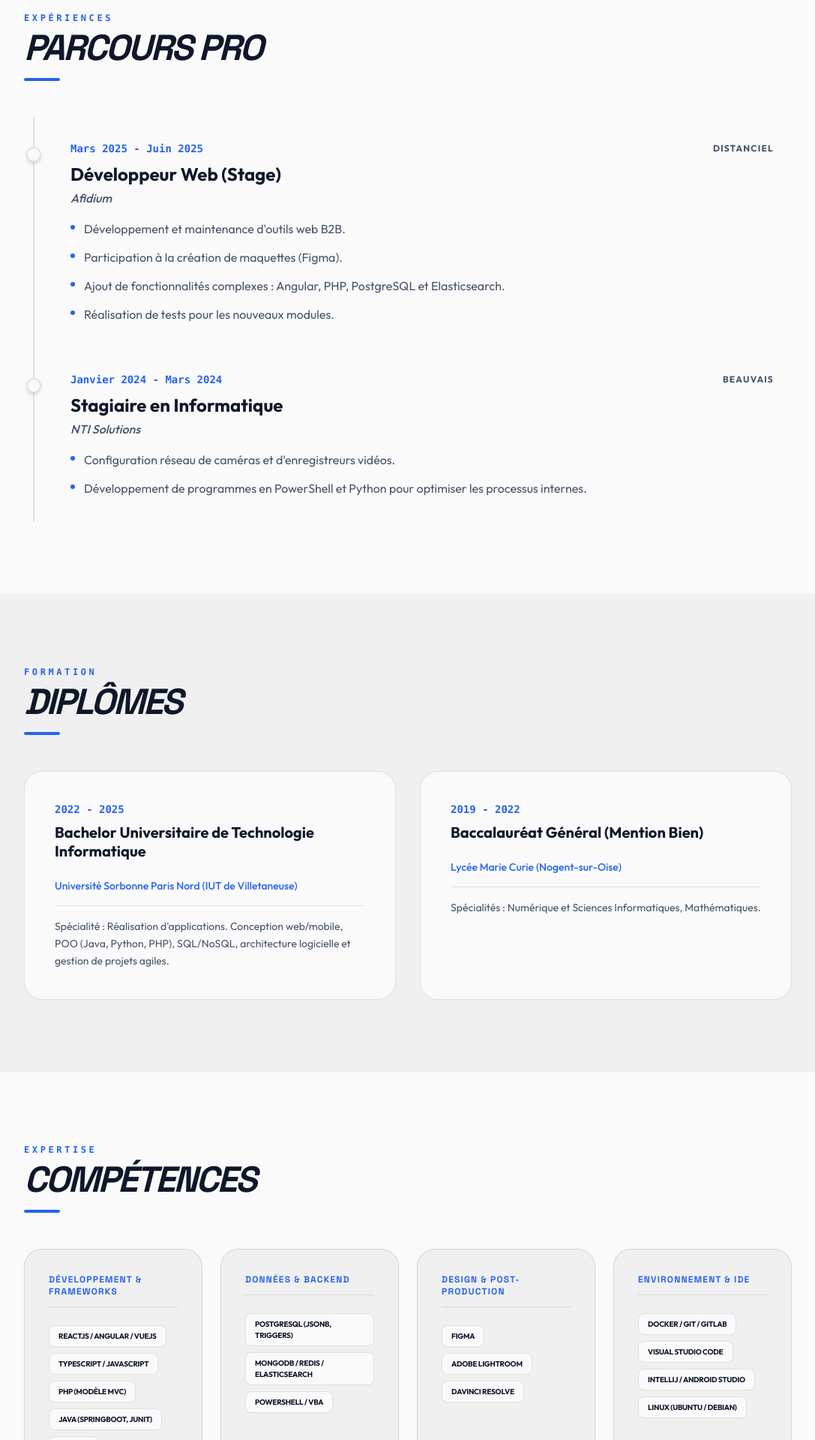
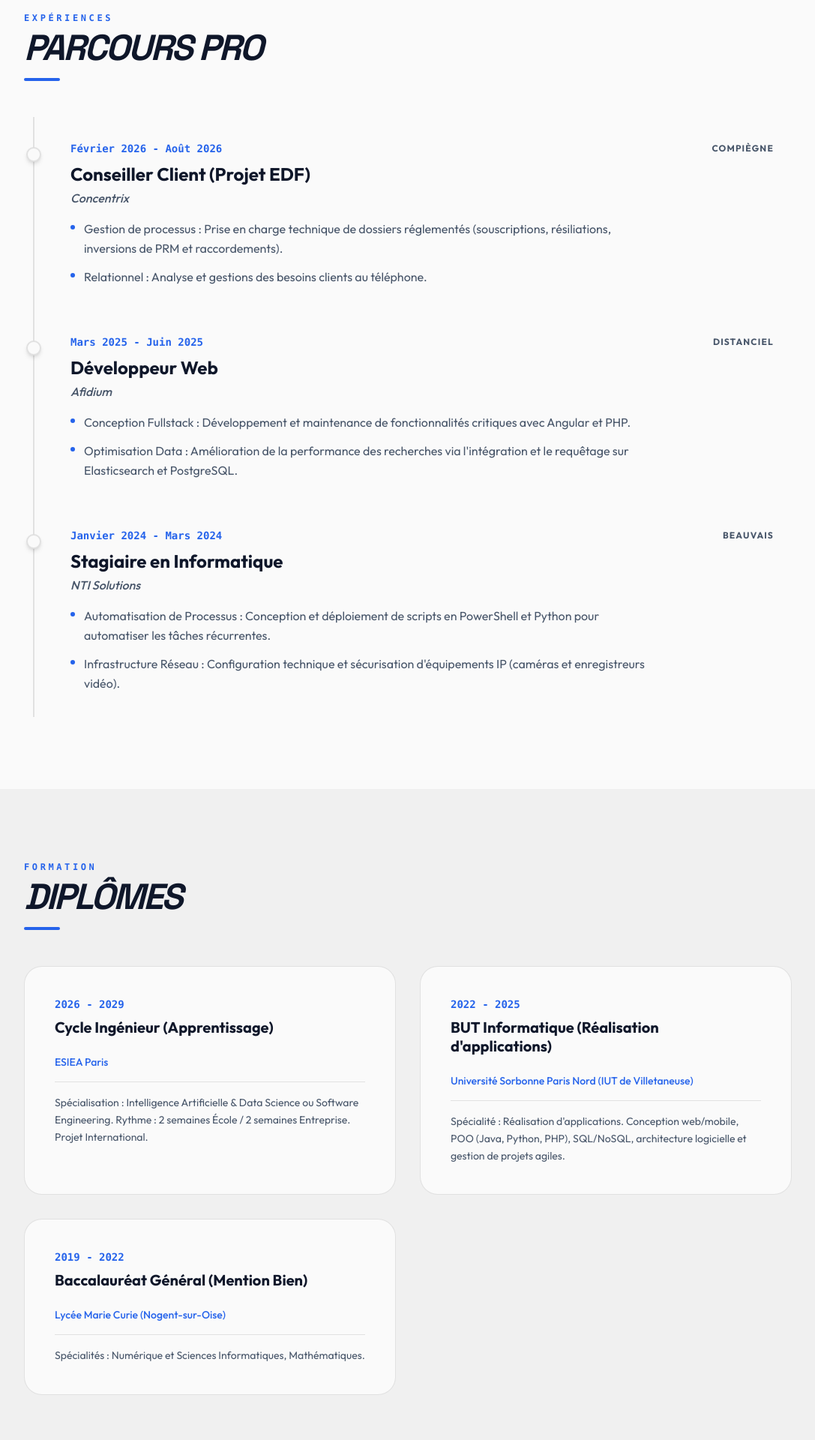
Before and after one commit to ManseurNassim/Porfolio-NassimMANSEUR, a React (Vite) app: page / in a window 1280 px wide. Shown: the part 880-2800 px from the top of the page at 75% size, without its empty margins (96-1183 px from the left). Built offline with nearby package versions, Linux system fonts and the light colour scheme.

Commit message:
Mise a jour : alignement des textes avec le CV et reorganisation des sections

```diff
--- a/App.tsx
+++ b/App.tsx
@@ -139,12 +139,12 @@ const App: React.FC = () => {
             <div className="absolute inset-0 bg-[var(--accent)]/10 mix-blend-color group-hover:opacity-0 transition-opacity"></div>
           </div>
           <div className="text-center md:text-left flex-1">
-            <h2 className="text-[var(--accent)] font-mono text-sm tracking-widest mb-4 uppercase font-bold">Développeur Fullstack</h2>
+            <h2 className="text-[var(--accent)] font-mono text-sm tracking-widest mb-4 uppercase font-bold">Apprenti Ingénieur en Informatique</h2>
             <h1 className="text-5xl md:text-7xl font-heading font-black mb-4 tracking-tighter leading-none">
               Nassim <span className="text-[var(--text-secondary)] block md:inline italic">Manseur</span>
             </h1>
             <p className="text-xl md:text-2xl text-[var(--text-secondary)] font-light max-w-2xl mb-10 leading-relaxed">
-              Diplômé d'un <span className="text-[var(--text-primary)] font-medium">BUT Informatique</span>, je suis à la recherche de nouvelles opportunités en <span className="text-[var(--text-primary)] font-medium">poursuite d'études</span> ou en <span className="text-[var(--text-primary)] font-medium">milieu professionnel</span>.
+              Titulaire d'un <span className="text-[var(--text-primary)] font-medium">BUT Informatique</span>, j'intègre l'<span className="text-[var(--text-primary)] font-medium">ESIEA</span> pour un cursus d'ingénieur. Je recherche une <span className="text-[var(--text-primary)] font-medium">alternance</span> centrée sur le Software Engineering ou la Data/IA.
             </p>
             <div className="flex flex-wrap justify-center md:justify-start gap-4">
               <a href="#contact" className={`bg-[var(--accent)] text-white ${buttonMainStyles}`}>
@@ -216,61 +216,6 @@ const App: React.FC = () => {
         </div>
       </section>
 
-      {/* Skills Grid */}
-      <section id="skills" className="py-24 px-6 bg-[var(--bg-primary)]">
-        <div className={sectionInner}>
-          <SectionHeader subtitle="Expertise" title="Compétences" />
-          <div className="grid grid-cols-1 sm:grid-cols-2 lg:grid-cols-4 gap-6">
-            {SKILL_GROUPS.map((group, idx) => (
-              <div key={idx} className={`bg-[var(--bg-secondary)] p-8 rounded-3xl border border-[var(--border-color)] group shadow-sm flex flex-col h-full ${cardHoverStyles}`}>
-                <h3 className="text-xs font-bold mb-6 text-[var(--accent)] uppercase tracking-widest border-b border-[var(--border-color)] pb-3">{group.category}</h3>
-                <div className="flex flex-wrap gap-2">
-                  {group.skills.map((skill, sIdx) => (
-                    <div key={sIdx} className="px-3 py-1.5 bg-[var(--bg-primary)] border border-[var(--border-color)] text-[var(--text-primary)] rounded-lg text-[10px] font-bold uppercase tracking-tight hover:bg-[var(--accent)] hover:border-[var(--accent)] hover:text-white transition-all duration-300">
-                      {skill.name}
-                    </div>
-                  ))}
-                </div>
-              </div>
-            ))}
-          </div>
-        </div>
-      </section>
-
-      {/* About Section */}
-      <section id="about" className="py-24 px-6 bg-[var(--bg-secondary)]">
-        <div className={sectionInner}>
-          <SectionHeader subtitle="Profil" title="Passions & Atouts" />
-          <div className="grid grid-cols-1 lg:grid-cols-12 gap-12 items-start">
-            <div className="lg:col-span-5 space-y-6 text-[var(--text-secondary)] leading-relaxed text-lg font-light">
-              <p>
-                Je conçois le développement comme une discipline alliant <strong className="text-[var(--text-primary)] font-bold">rigueur technique</strong> et <strong className="text-[var(--text-primary)] font-bold">curiosité constante</strong>.
-              </p>
-              <p>
-                Mon sens de l'analyse hérité des <span className="text-[var(--accent)] font-medium">échecs</span> et ma quête de précision liée à la <span className="text-[var(--accent)] font-medium">F1</span> et la <span className="text-[var(--accent)] font-medium">photographie</span> m'aident à produire un code propre et ergonomique.
-              </p>
-            </div>
-
-            <div className="lg:col-span-7 grid grid-cols-1 sm:grid-cols-2 gap-4">
-              {passions.map((passion, pIdx) => (
-                <div key={pIdx} className="relative group bg-[var(--bg-primary)] p-8 rounded-3xl border border-[var(--border-color)] overflow-hidden transition-all duration-500 h-44 flex flex-col justify-center">
-                  <div
-                    className="absolute inset-0 opacity-65 md:opacity-0 md:group-hover:opacity-45 transition-all duration-700 ease-out transform scale-110 md:group-hover:scale-100 bg-cover bg-center"
-                    style={{ backgroundImage: `url(${passion.img})` }}
-                  ></div>
-                  <div className="absolute inset-0 bg-gradient-to-t from-[var(--bg-primary)] via-transparent to-transparent opacity-80 md:opacity-60"></div>
-                  <div className="relative z-10 transition-transform duration-500 md:group-hover:-translate-y-2">
-                    <div className="text-3xl mb-3 transform md:group-hover:scale-110 transition-transform duration-300 inline-block">{passion.emoji}</div>
-                    <h4 className="font-bold text-[var(--text-primary)] text-lg mb-1">{passion.title}</h4>
-                    <p className="text-[10px] text-[var(--text-secondary)] leading-tight md:group-hover:text-[var(--text-primary)] transition-colors">{passion.desc}</p>
-                  </div>
-                </div>
-              ))}
-            </div>
-          </div>
-        </div>
-      </section>
-
       {/* Projects Gallery */}
       <section id="projects" className="py-24 px-6 bg-[var(--bg-primary)]">
         <div className={sectionInner}>
@@ -319,6 +264,61 @@ const App: React.FC = () => {
                 </div>
               </div>
             ))}
+          </div>
+        </div>
+      </section>
+
+      {/* Skills Grid */}
+      <section id="skills" className="py-24 px-6 bg-[var(--bg-secondary)]">
+        <div className={sectionInner}>
+          <SectionHeader subtitle="Expertise" title="Compétences" />
+          <div className="grid grid-cols-1 sm:grid-cols-2 lg:grid-cols-4 gap-6">
+            {SKILL_GROUPS.map((group, idx) => (
+              <div key={idx} className={`bg-[var(--bg-primary)] p-8 rounded-3xl border border-[var(--border-color)] group shadow-sm flex flex-col h-full ${cardHoverStyles}`}>
+                <h3 className="text-xs font-bold mb-6 text-[var(--accent)] uppercase tracking-widest border-b border-[var(--border-color)] pb-3">{group.category}</h3>
+                <div className="flex flex-wrap gap-2">
+                  {group.skills.map((skill, sIdx) => (
+                    <div key={sIdx} className="px-3 py-1.5 bg-[var(--bg-secondary)] border border-[var(--border-color)] text-[var(--text-primary)] rounded-lg text-[10px] font-bold uppercase tracking-tight hover:bg-[var(--accent)] hover:border-[var(--accent)] hover:text-white transition-all duration-300">
+                      {skill.name}
+                    </div>
+                  ))}
+                </div>
+              </div>
+            ))}
+          </div>
+        </div>
+      </section>
+
+      {/* About Section */}
+      <section id="about" className="py-24 px-6 bg-[var(--bg-primary)]">
+        <div className={sectionInner}>
+          <SectionHeader subtitle="Profil" title="Passions & Atouts" />
+          <div className="grid grid-cols-1 lg:grid-cols-12 gap-12 items-start">
+            <div className="lg:col-span-5 space-y-6 text-[var(--text-secondary)] leading-relaxed text-lg font-light">
+              <p>
+                Je conçois le développement comme une discipline alliant <strong className="text-[var(--text-primary)] font-bold">rigueur technique</strong> et <strong className="text-[var(--text-primary)] font-bold">curiosité constante</strong>.
+              </p>
+              <p>
+                Mon sens de l'analyse hérité des <span className="text-[var(--accent)] font-medium">échecs</span> et ma quête de précision liée à la <span className="text-[var(--accent)] font-medium">F1</span> et la <span className="text-[var(--accent)] font-medium">photographie</span> m'aident à produire un code propre et ergonomique.
+              </p>
+            </div>
+
+            <div className="lg:col-span-7 grid grid-cols-1 sm:grid-cols-2 gap-4">
+              {passions.map((passion, pIdx) => (
+                <div key={pIdx} className="relative group bg-[var(--bg-secondary)] p-8 rounded-3xl border border-[var(--border-color)] overflow-hidden transition-all duration-500 h-44 flex flex-col justify-center">
+                  <div
+                    className="absolute inset-0 opacity-65 md:opacity-0 md:group-hover:opacity-45 transition-all duration-700 ease-out transform scale-110 md:group-hover:scale-100 bg-cover bg-center"
+                    style={{ backgroundImage: `url(${passion.img})` }}
+                  ></div>
+                  <div className="absolute inset-0 bg-gradient-to-t from-[var(--bg-secondary)] via-transparent to-transparent opacity-80 md:opacity-60"></div>
+                  <div className="relative z-10 transition-transform duration-500 md:group-hover:-translate-y-2">
+                    <div className="text-3xl mb-3 transform md:group-hover:scale-110 transition-transform duration-300 inline-block">{passion.emoji}</div>
+                    <h4 className="font-bold text-[var(--text-primary)] text-lg mb-1">{passion.title}</h4>
+                    <p className="text-[10px] text-[var(--text-secondary)] leading-tight md:group-hover:text-[var(--text-primary)] transition-colors">{passion.desc}</p>
+                  </div>
+                </div>
+              ))}
+            </div>
           </div>
         </div>
       </section>
--- a/constants.tsx
+++ b/constants.tsx
@@ -14,15 +14,23 @@ export const IMAGES = {
 
 export const EXPERIENCES: Experience[] = [
   {
+    date: "Février 2026 - Août 2026",
+    title: "Conseiller Client (Projet EDF)",
+    company: "Concentrix",
+    location: "Compiègne",
+    description: [
+      "Gestion de processus : Prise en charge technique de dossiers réglementés (souscriptions, résiliations, inversions de PRM et raccordements).",
+      "Relationnel : Analyse et gestions des besoins clients au téléphone."
+    ]
+  },
+  {
     date: "Mars 2025 - Juin 2025",
-    title: "Développeur Web (Stage)",
+    title: "Développeur Web",
     company: "Afidium",
     location: "Distanciel",
     description: [
-      "Développement et maintenance d'outils web B2B.",
-      "Participation à la création de maquettes (Figma).",
-      "Ajout de fonctionnalités complexes : Angular, PHP, PostgreSQL et Elasticsearch.",
-      "Réalisation de tests pour les nouveaux modules."
+      "Conception Fullstack : Développement et maintenance de fonctionnalités critiques avec Angular et PHP.",
+      "Optimisation Data : Amélioration de la performance des recherches via l'intégration et le requêtage sur Elasticsearch et PostgreSQL."
     ]
   },
   {
@@ -31,16 +39,22 @@ export const EXPERIENCES: Experience[] = [
     company: "NTI Solutions",
     location: "Beauvais",
     description: [
-      "Configuration réseau de caméras et d'enregistreurs vidéos.",
-      "Développement de programmes en PowerShell et Python pour optimiser les processus internes."
+      "Automatisation de Processus : Conception et déploiement de scripts en PowerShell et Python pour automatiser les tâches récurrentes.",
+      "Infrastructure Réseau : Configuration technique et sécurisation d'équipements IP (caméras et enregistreurs vidéo)."
     ]
   }
 ];
 
 export const EDUCATION = [
   {
+    date: "2026 - 2029",
+    title: "Cycle Ingénieur (Apprentissage)",
+    institution: "ESIEA Paris",
+    description: "Spécialisation : Intelligence Artificielle & Data Science ou Software Engineering. Rythme : 2 semaines École / 2 semaines Entreprise. Projet International."
+  },
+  {
     date: "2022 - 2025",
-    title: "Bachelor Universitaire de Technologie Informatique",
+    title: "BUT Informatique (Réalisation d'applications)",
     institution: "Université Sorbonne Paris Nord (IUT de Villetaneuse)",
     description: "Spécialité : Réalisation d'applications. Conception web/mobile, POO (Java, Python, PHP), SQL/NoSQL, architecture logicielle et gestion de projets agiles."
   },
@@ -54,38 +68,40 @@ export const EDUCATION = [
 
 export const SKILL_GROUPS: SkillGroup[] = [
   {
-    category: "Développement & Frameworks",
+    category: "Génie Logiciel & Fullstack",
     skills: [
-      { name: "ReactJs / Angular / VueJs" },
+      { name: "Node.js / Express" },
+      { name: "React / Angular" },
       { name: "TypeScript / JavaScript" },
-      { name: "PHP (Modèle MVC)" },
-      { name: "Java (Springboot, JUnit)" },
-      { name: "Python" }
+      { name: "Architecture MVC & REST" },
+      { name: "Figma (UI/UX)" }
     ]
   },
   {
-    category: "Données & Backend",
+    category: "Data Engineering & IA",
     skills: [
-      { name: "PostgreSQL (JSONB, Triggers)" },
-      { name: "MongoDB / Redis / Elasticsearch" },
-      { name: "PowerShell / VBA" }
+      { name: "PostgreSQL" },
+      { name: "MongoDB / Redis" },
+      { name: "Python (Pandas)" },
+      { name: "Modélisation & IA" }
     ]
   },
   {
-    category: "Design & Post-Production",
+    category: "DevOps & Infrastructures",
     skills: [
-      { name: "Figma" },
-      { name: "Adobe Lightroom" },
-      { name: "DaVinci Resolve" }
+      { name: "Docker & Sécurité (OWASP)" },
+      { name: "Linux (Ubuntu/Debian)" },
+      { name: "Réseaux (IP, SSH, HTTPS)" },
+      { name: "Automatisation (PowerShell)" }
     ]
   },
   {
-    category: "Environnement & IDE",
+    category: "Méthodologie & Outils",
     skills: [
-      { name: "Docker / Git / GitLab" },
-      { name: "Visual Studio Code" },
-      { name: "IntelliJ / Android Studio" },
-      { name: "Linux (Ubuntu / Debian)" }
+      { name: "Git & CI/CD" },
+      { name: "Méthodes Agiles" },
+      { name: "Tests de validation" },
+      { name: "Adobe Lightroom / Resolve" }
     ]
   }
 ];
--- a/index.html
+++ b/index.html
@@ -3,7 +3,7 @@
   <head>
     <meta charset="UTF-8" />
     <meta name="viewport" content="width=device-width, initial-scale=1.0" />
-    <title>Nassim Manseur | Étudiant Informatique</title>
+    <title>Nassim Manseur | Apprenti Ingénieur en Informatique</title>
     <link rel="icon" type="image/png" href="/Nassim.jpg" />
     <script src="https://cdn.tailwindcss.com"></script>
     <link rel="preconnect" href="https://fonts.googleapis.com" />
```
